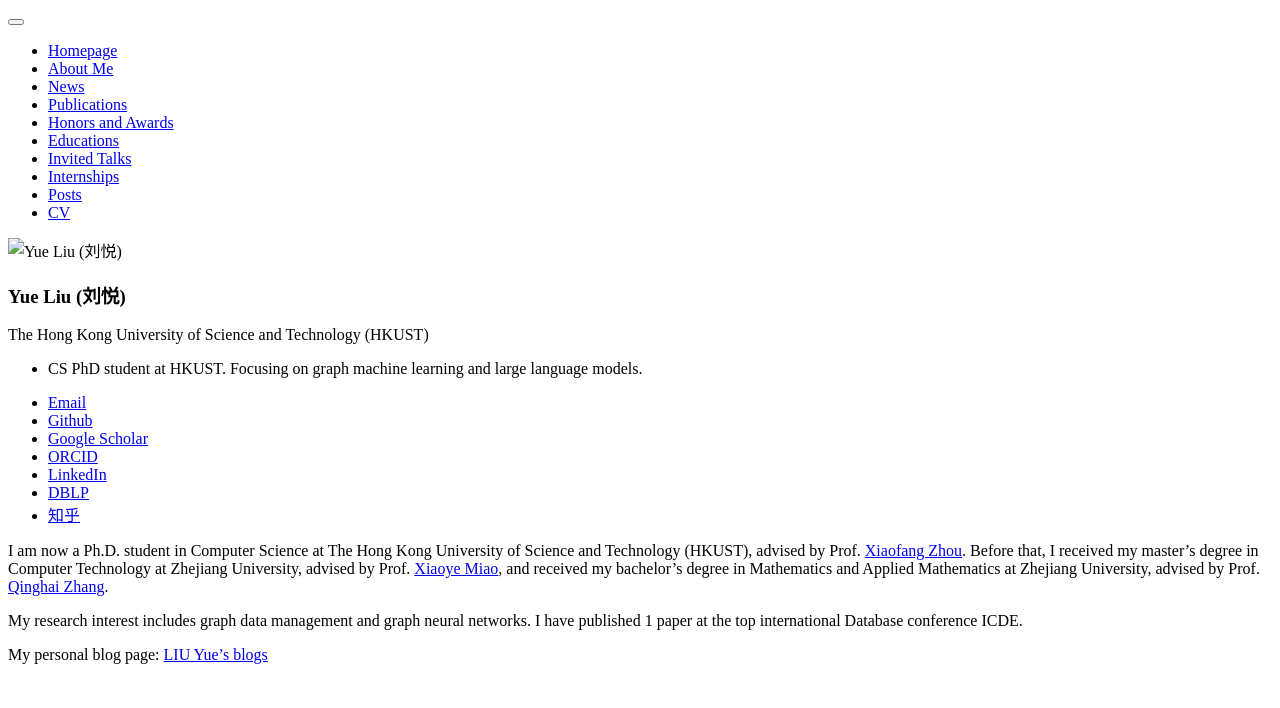
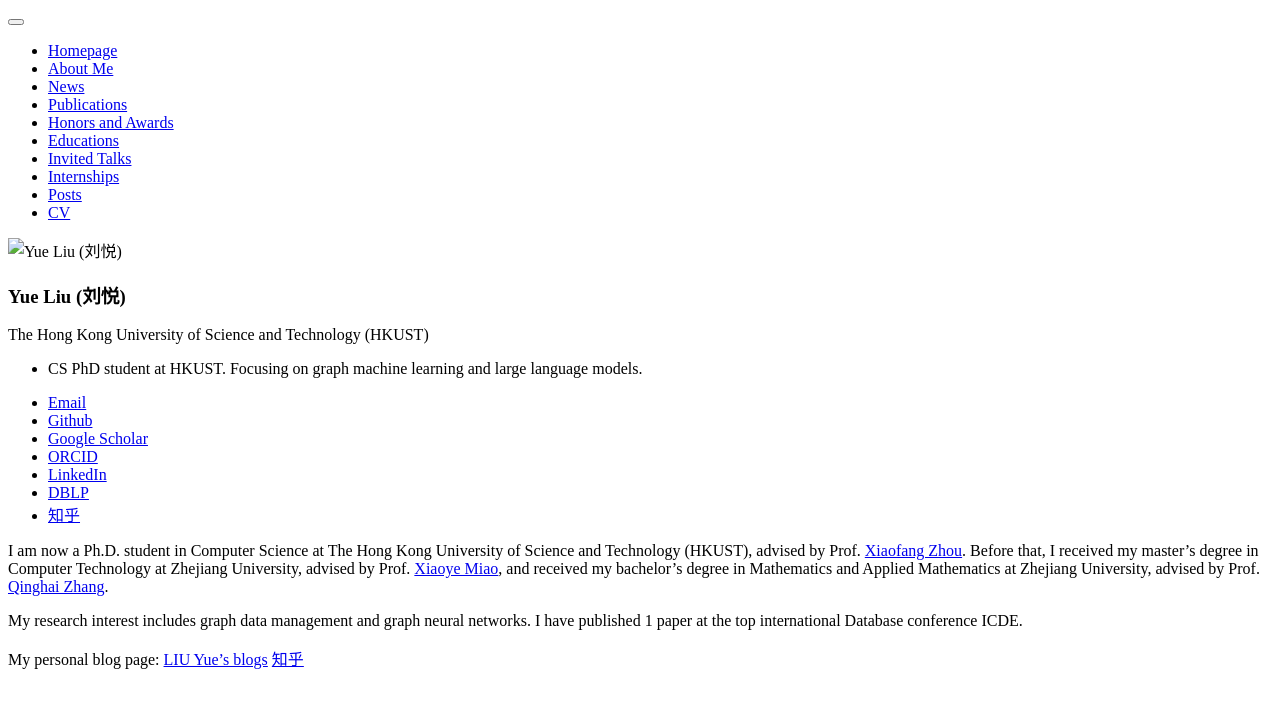
Before and after one commit to yliuhz/yliuhz.github.io, a Jekyll site: the page built from _pages/includes/intro.md, in a window 1280 px wide. Shown: the top 708 px of the page. Built offline with Jekyll 4.4.1, drawn with Linux system fonts in a browser that asks for light colours; our own code applies the rules of GitHub Pages for plain Markdown files.

Commit message:
Add zhihu link in intro

```diff
--- a/_pages/includes/intro.md
+++ b/_pages/includes/intro.md
@@ -3,4 +3,4 @@ Before that, I received my master's degree in Computer Technology at Zhejiang Un
 
 My research interest includes graph data management and graph neural networks. I have published 1 paper at the top international Database conference ICDE.
 
-My personal blog page: [LIU Yue's blogs](https://yliuhz.github.io/blogs)
+My personal blog page: [LIU Yue's blogs](https://yliuhz.github.io/blogs) [知乎](https://www.zhihu.com/people/yue-da-84-55)
```
Also changed, not shown: 4 other files.
